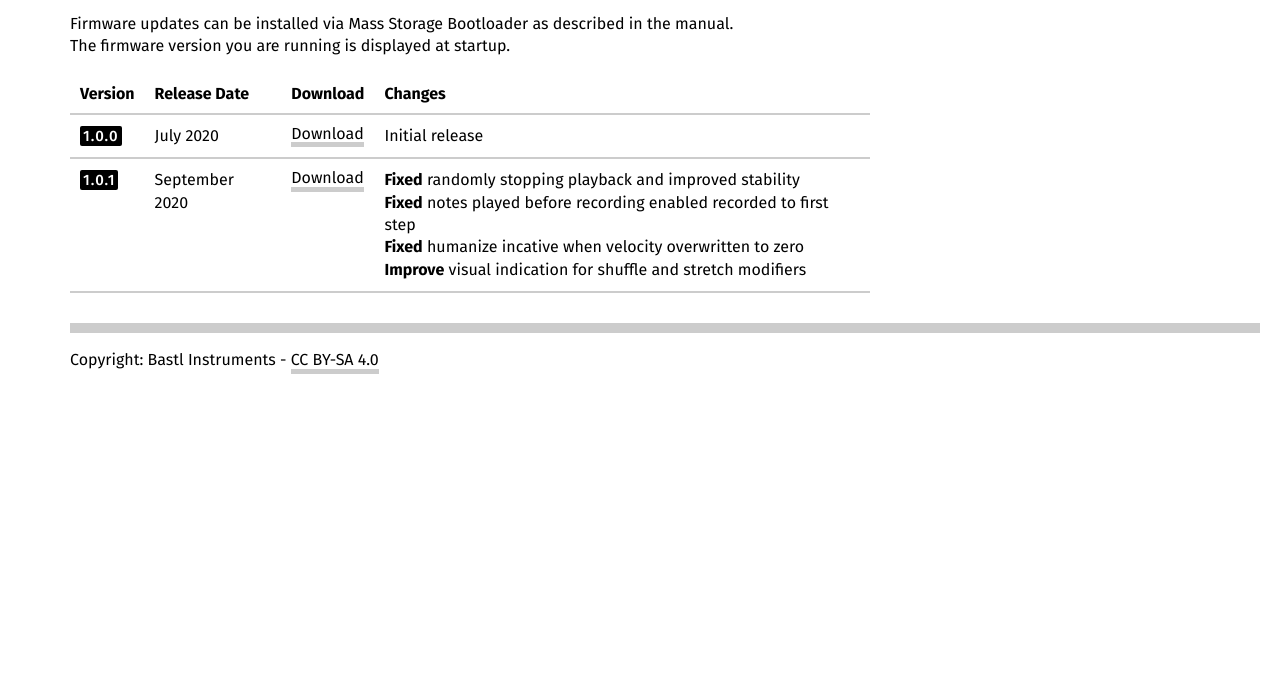
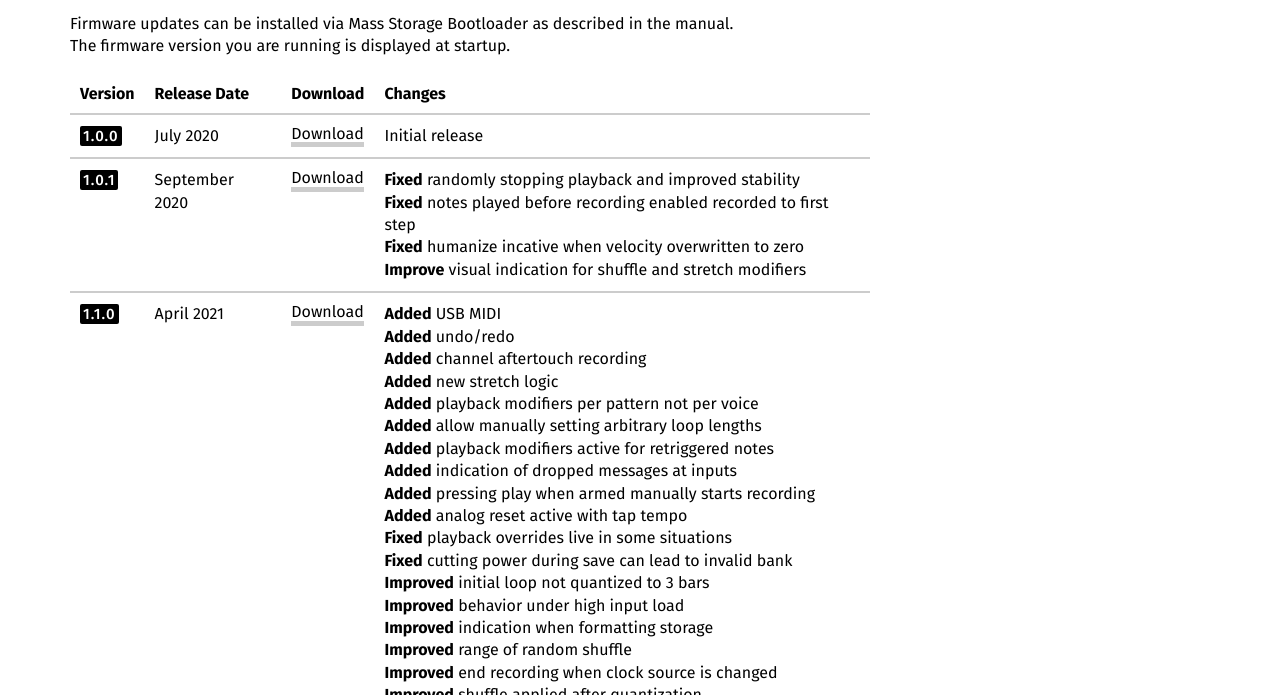
Before and after one commit to bastl-instruments/midilooper, a plain HTML site: page index.html in a window 1280 px wide. Shown: the part 105-800 px from the top of the page. Drawn offline with Linux system fonts and the light colour scheme.

Commit message:
add firmware 1.1.0

```diff
--- a/index.html
+++ b/index.html
@@ -32,6 +32,12 @@ The firmware version you are running is displayed at startup.</p>
 <td><a href="https://bastl-instruments.github.io/midilooper/downloads/midilooper_1.0.1.zip">Download</a></td>
 <td><strong>Fixed</strong> randomly stopping playback and improved stability <br> <strong>Fixed</strong> notes played before recording enabled recorded to first step <br/><strong>Fixed</strong> humanize incative when velocity overwritten to zero <br/> <strong>Improve</strong> visual indication for shuffle and stretch modifiers</br></td>
 </tr>
+<tr>
+<td><code>1.1.0</code></td>
+<td>April 2021</td>
+<td><a href="https://bastl-instruments.github.io/midilooper/downloads/midilooper_1.1.0.zip">Download</a></td>
+<td><strong>Added</strong> USB MIDI <br/><strong>Added</strong> undo/redo <br/><strong>Added</strong> channel aftertouch recording <br/> <strong>Added</strong> new stretch logic <br/><strong>Added</strong> playback modifiers per pattern not per voice <br/> <strong>Added</strong> allow manually setting arbitrary loop lengths <br/> <strong>Added</strong> playback modifiers active for retriggered notes <br/><strong>Added</strong> indication of dropped messages at inputs <br/> <strong>Added</strong> pressing play when armed manually starts recording <br/> <strong>Added</strong> analog reset active with tap tempo <br/> <strong>Fixed</strong> playback overrides live in some situations <br/> <strong>Fixed</strong> cutting power during save can lead to invalid bank <br/><strong>Improved</strong> initial loop not quantized to 3 bars <br/> <strong>Improved</strong> behavior under high input load <br/> <strong>Improved</strong> indication when formatting storage <br/> <strong>Improved</strong> range of random shuffle <br/> <strong>Improved</strong> end recording when clock source is changed <br/> <strong>Improved</strong> shuffle applied after quantization</td>
+</tr>
 </tbody>
 </table>
 <hr/>
```
Also changed, not shown: firmware.html (+1 -1 lines), 1 other file.
